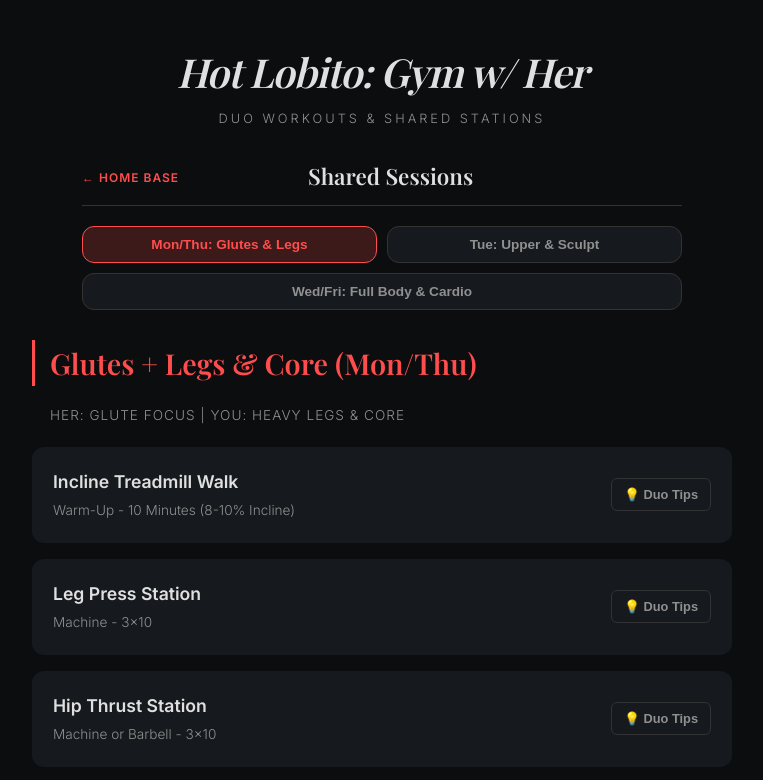
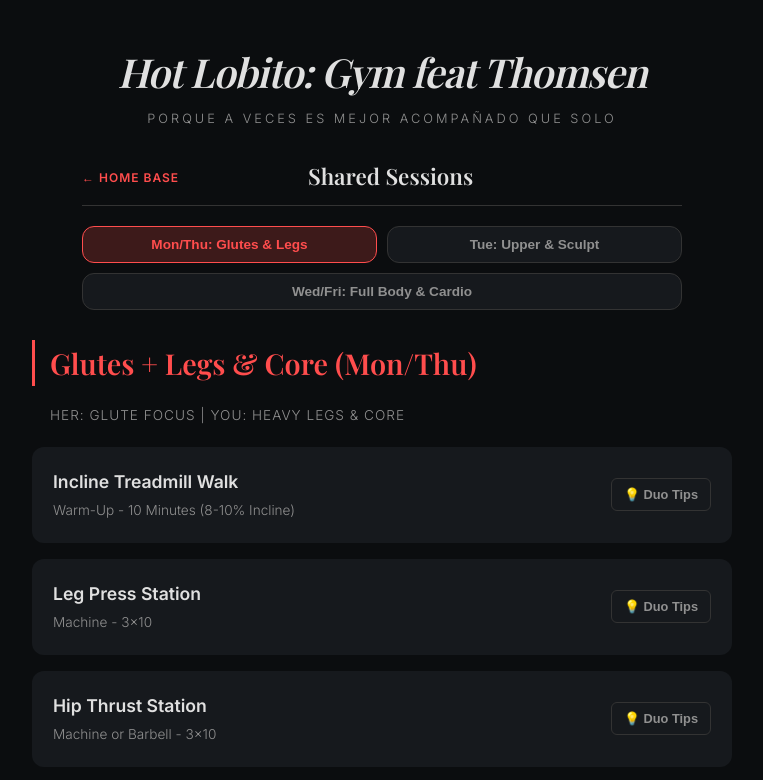
Before and after one commit to aaakliiix/SkiEx, a plain HTML site: page gym-w-thomsen.html in a window 1280 px wide. Shown: the top 780 px of the page, without its empty margins (258-1021 px from the left). Drawn offline with nearby package versions, Linux system fonts and the light colour scheme; a web font is replaced by a local one.

Commit message:
Update gym-w-thomsen.html

```diff
--- a/gym-w-thomsen.html
+++ b/gym-w-thomsen.html
@@ -3,7 +3,7 @@
 <head>
   <meta charset="UTF-8" />
   <meta name="viewport" content="width=device-width, initial-scale=1" />
-  <title>Hot Lobito: Gym w/ Her</title>
+  <title>Hot Lobito: Edición Acompañado de Thomsen</title>
   <link rel="preconnect" href="https://fonts.googleapis.com">
   <link href="https://fonts.googleapis.com/css2?family=Inter:wght@300;600&family=Playfair+Display:ital,wght@0,600;1,600&display=swap" rel="stylesheet">
 
@@ -208,8 +208,8 @@
 <body>
 
   <header>
-    <h1>Hot Lobito: Gym w/ Her</h1>
-    <p class="subtitle">Duo Workouts & Shared Stations</p>
+    <h1>Hot Lobito: Gym feat Thomsen</h1>
+    <p class="subtitle">Porque a veces es mejor acompañado que solo</p>
   </header>
 
   <div class="nav">
```
